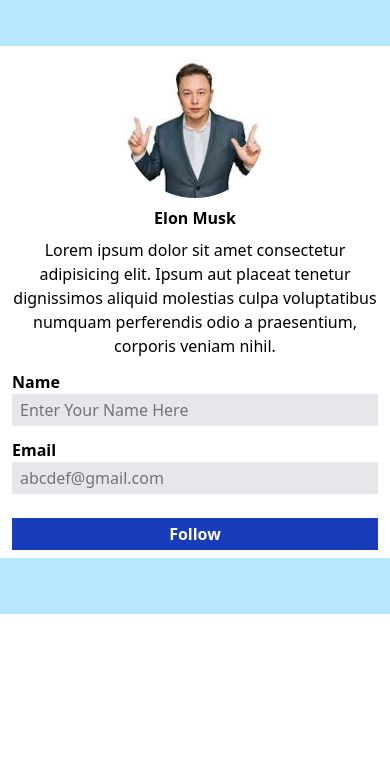
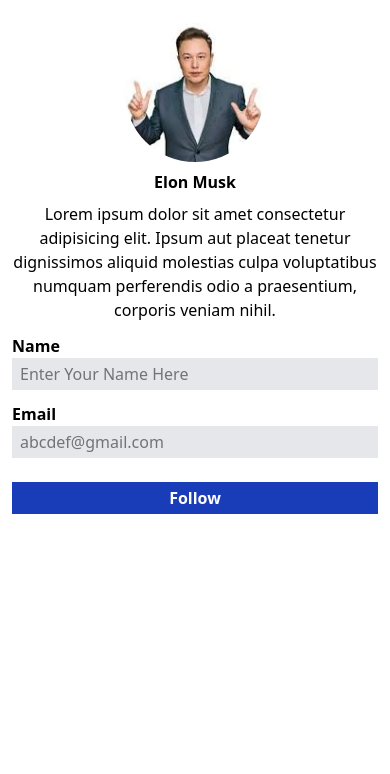
Before and after one commit to code4two/profile-page, a plain HTML site: page index.html in a window 390 px wide. Shown: the part 70-844 px from the top of the page. Drawn offline with nearby package versions, Linux system fonts and the light colour scheme.

Commit message:
added new feature

```diff
--- a/index.html
+++ b/index.html
@@ -16,7 +16,7 @@
   </head>
   <body>
     <header
-      class="px-4 xl:px-8 py-4 bg-white hover:bg-blue-800 hover:text-white font-medium shadow-xl text-3xl xl:text-2xl"
+      class="px-4 xl:px-8 py-4 bg-blue-800 text-white sm:bg-white sm:text-black hover:bg-blue-800 hover:text-white font-medium shadow-xl text-3xl xl:text-2xl"
     >
       <nav>
         <ul class="flex items-center justify-center gap-5 cursor-pointer">
@@ -40,10 +40,10 @@
     </header>
     <main id="aboutPage">
       <div
-        class="flex sm:items-center sm:justify-center bg-sky-200 bg-opacity-40 pt-12 pb-14"
+        class="flex sm:items-center sm:justify-center bg-sky-200 bg-opacity-40 sm:py-14"
       >
         <div
-          class="flex flex-col items-center p-3 bg-white h-128 sm:w-100 hover:shadow-xl"
+          class="flex flex-col items-center p-3 bg-white h-128 sm:w-100 hover:shadow-xl pt-6 sm:pt-3"
         >
           <div>
             <img
```
